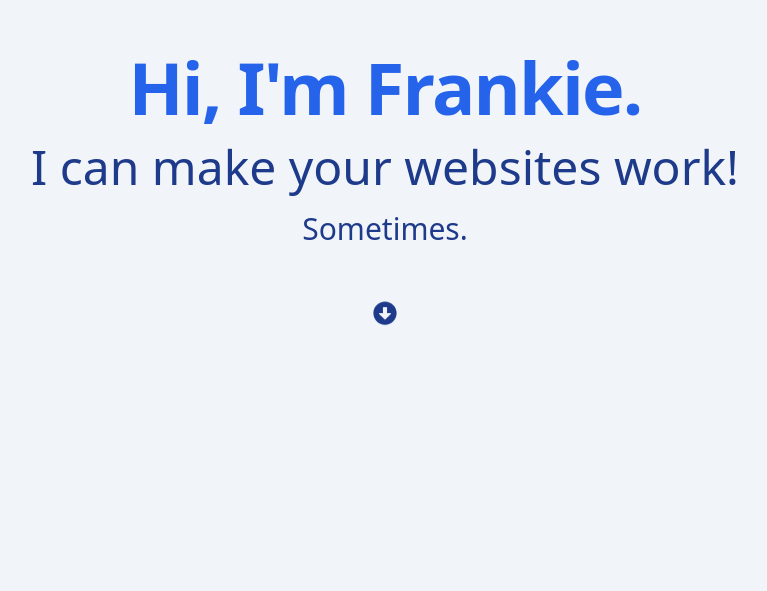
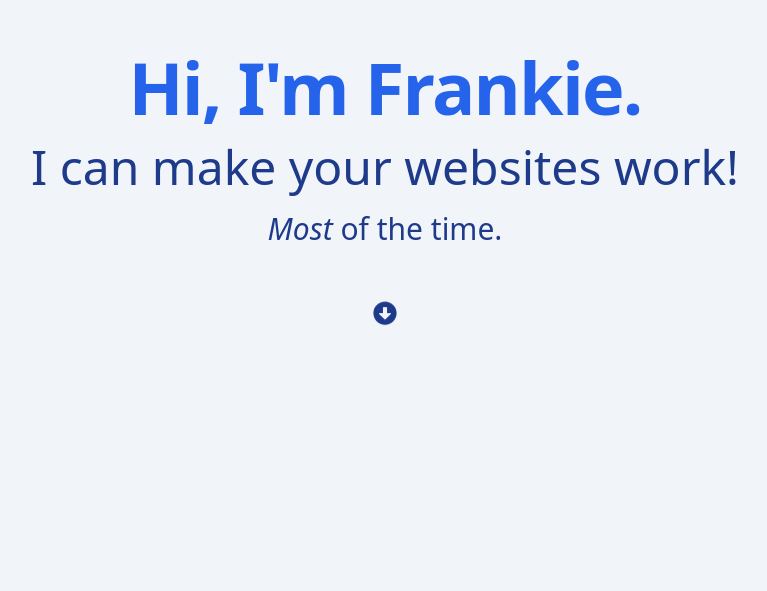
Before and after one commit to flcsn/portfolio-page, a React (Create React App) app: page / in a window 1280 px wide. Shown: the part 209-800 px from the top of the page, without its empty margins (255-1022 px from the left). Built offline with nearby package versions, Linux system fonts and the light colour scheme.

Commit message:
changed text

```diff
--- a/src/components/Intro.js
+++ b/src/components/Intro.js
@@ -20,7 +20,9 @@ const Intro = () => {
         <h2 className='opacity-0 animate-[fadeIn_1s_ease-in-out_1s_forwards] text-xl text-blue-900 sm:text-3xl md:text-5xl'>
           I can make your websites work!
         </h2>
-        <p className='opacity-0 animate-[fadeIn_1s_ease-in-out_2250ms_forwards] text-sm text-blue-900 sm:text-lg md:text-3xl'>Sometimes.</p>
+        <p className='opacity-0 animate-[fadeIn_1s_ease-in-out_2250ms_forwards] text-sm text-blue-900 sm:text-lg md:text-3xl'>
+          <span className='italic'>Most</span> of the time.
+        </p>
         <button className='opacity-0 animate-[fadeIn_1s_ease-in-out_3s_forwards] mt-10 mx-auto h-6 w-6' onClick={arrowClick}>
           <FaArrowAltCircleDown id='downArrow' className='h-full w-full animate-bounce fill-blue-900 hover:fill-blue-600' />
         </button>
```
